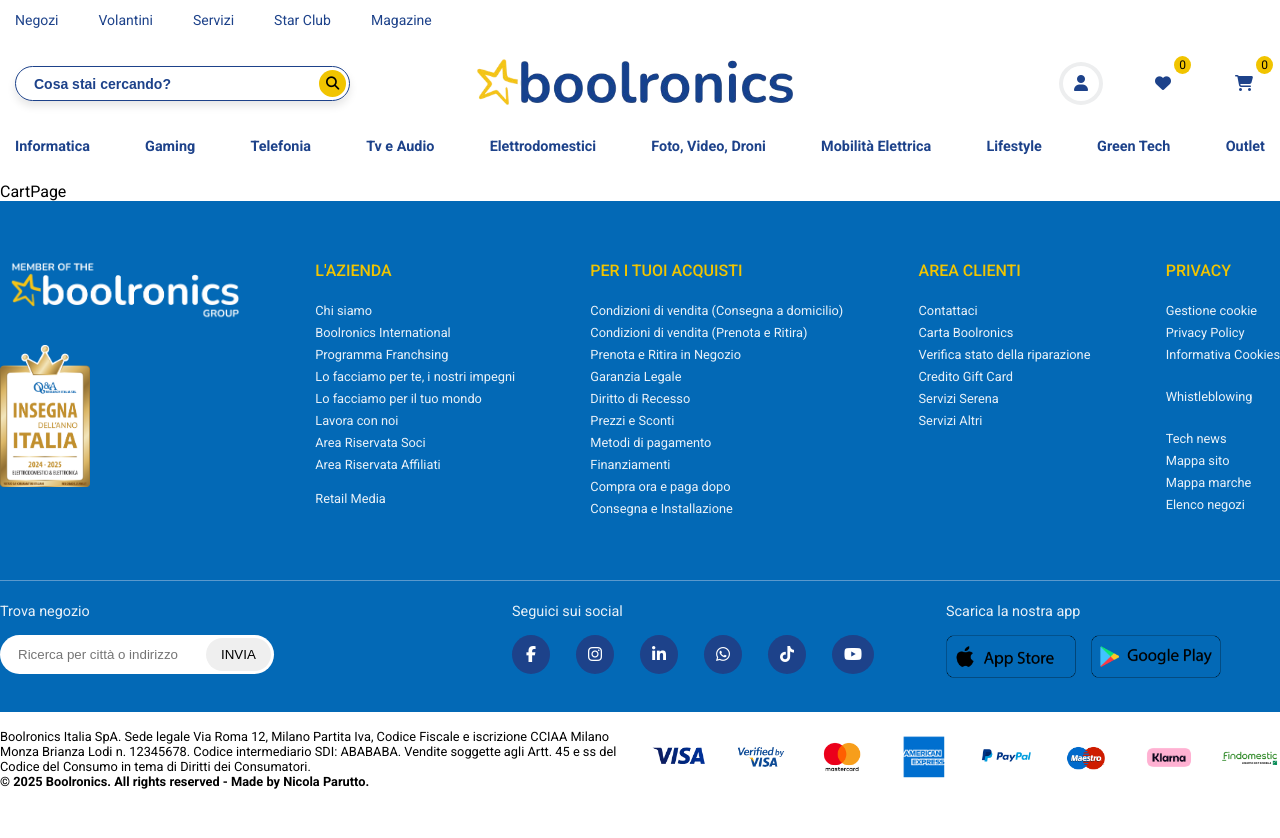
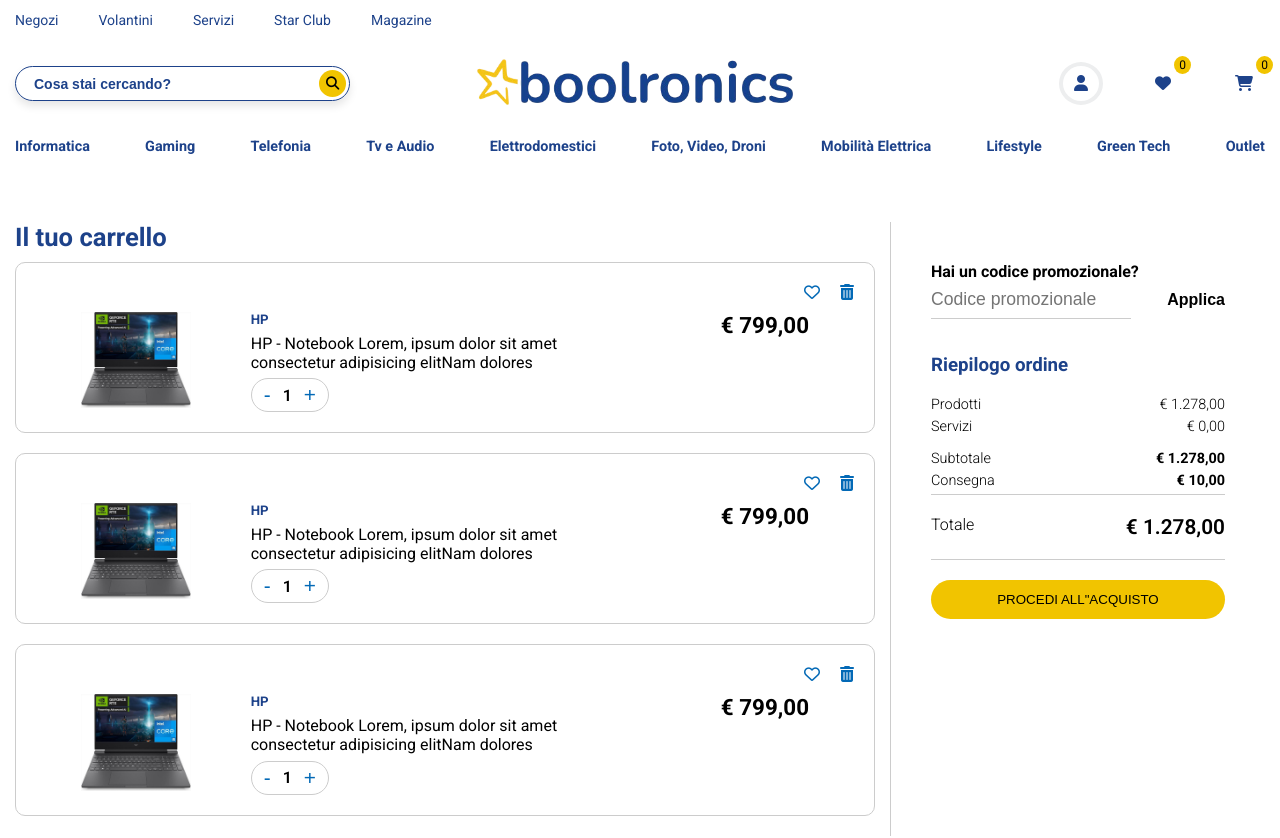
Before and after one commit to nicolaparutto/progetto-finale-spec-frontend-front, a React (Vite) app: page /cart in a window 1280 px wide. Shown: the top 838 px of the page. Before the commit the page ends 806 px from the top, so only its background shows below. Built offline with nearby package versions, Linux system fonts and the light colour scheme; no server answers; the HTML template or start-up script is replaced by a standard one.

Commit message:
feat: add default layout and style of CartPage

```diff
--- a/index.html
+++ b/index.html
@@ -3,7 +3,7 @@
 
 <head>
   <meta charset="UTF-8" />
-  <link rel="icon" type="image/svg+xml" href="/vite.svg" />
+  <link rel="icon" type="image/svg+xml" href="/utility-img/logo-sm.png" />
   <meta name="viewport" content="width=device-width, initial-scale=1.0" />
   <!-- fontawesome cdn -->
   <link rel="stylesheet" href="https://cdnjs.cloudflare.com/ajax/libs/font-awesome/6.7.2/css/all.min.css"
--- /dev/null
+++ b/src/components/utility/CartProductCard.jsx
@@ -0,0 +1,29 @@
+function CartProductCard() {
+	return (
+		<div className="cart-p-card">
+			<div className="cart-p-card-intestation">
+				<button><i className="fa-regular fa-heart"></i></button>
+				<button><i className="fa-solid fa-trash-can"></i></button>
+			</div>
+			<div className="cart-p-card-content">
+				<div className="cart-p-card-img">
+					<img src="../products_images/computer_portatili/portatile_1.jpg" alt="immagine" />
+				</div>
+				<div className="cart-p-card-info">
+					<h5>HP</h5>
+					<p>HP - Notebook Lorem, ipsum dolor sit amet consectetur adipisicing elitNam dolores</p>
+					<div className="cart-quantity-handle">
+						<button>-</button>
+						<span>1</span>
+						<button>+</button>
+					</div>
+				</div>
+				<div className="cart-p-card-price">
+					<p>€ 799,00</p>
+				</div>
+			</div>
+		</div>
+	)
+}
+
+export default CartProductCard
--- a/src/index.css
+++ b/src/index.css
@@ -707,6 +707,192 @@
       }
     }
   }
+
+  section.cart-section {
+    display: flex;
+    justify-content: space-between;
+    padding: 0 15px;
+
+    .cart-products {
+      width: 70%;
+
+      h1 {
+        text-align: left;
+        margin-bottom: 10px;
+      }
+
+      div.cart-p-list {
+        margin-right: 15px;
+
+        .cart-p-card {
+          border: 1px solid #CCCCCC;
+          border-radius: 10px;
+          padding: 20px;
+          margin-bottom: 20px;
+
+          .cart-p-card-intestation {
+            text-align: right;
+            margin-bottom: 10px;
+
+            button {
+              text-align: center;
+              margin-left: 20px;
+              border: none;
+              background-color: transparent;
+              font-size: 1rem;
+              color: var(--light-main-blu);
+            }
+          }
+
+          .cart-p-card-content {
+            display: flex;
+            justify-content: space-between;
+            margin: 0 45px;
+
+            .cart-p-card-img {
+              width: 20%;
+            }
+
+            .cart-p-card-info {
+              width: 75%;
+              padding-left: 60px;
+              display: flex;
+              flex-direction: column;
+              justify-content: space-between;
+
+              h5 {
+                color: var(--main-blue);
+              }
+
+              p {
+                font-weight: 400;
+              }
+
+              .cart-quantity-handle {
+                border: 1px solid #CCCCCC;
+                border-radius: 100px;
+                width: fit-content;
+                display: flex;
+                align-items: center;
+
+                button {
+                  padding: 4px 12px;
+                  border: none;
+                  background-color: transparent;
+                  color: var(--light-main-blu);
+                  font-size: 1.3rem;
+                }
+
+                span {
+                  font-weight: 600;
+                }
+              }
+            }
+
+            .cart-p-card-price {
+              width: 35%;
+              text-align: right;
+              font-size: 1.4rem;
+              font-weight: 700;
+            }
+          }
+        }
+      }
+    }
+
+    .cart-payment {
+      width: 30%;
+      padding: 40px;
+      border-left: 1px solid #CCCCCC;
+
+      .order-promotional-code {
+        margin-bottom: 35px;
+
+        div {
+          display: flex;
+          justify-content: space-between;
+
+          input {
+            border: none;
+            border-bottom: 1px solid #CCCCCC;
+            width: 200px;
+            outline: none;
+            padding: 8px 0;
+            font-size: 1.1rem;
+            color: #757575;
+
+            &::placeholder {
+              font-size: 1.1rem;
+            }
+          }
+
+          button {
+            border: none;
+            background-color: transparent;
+            font-size: 1rem;
+            font-weight: 600;
+          }
+        }
+      }
+
+      .order-summary {
+        h3 {
+          color: var(--main-blue);
+          margin-bottom: 20px;
+        }
+
+        .order-price {
+          margin-bottom: 20px;
+
+          div {
+            display: flex;
+            justify-content: space-between;
+            font-size: .9rem;
+            font-weight: 300;
+            margin-bottom: 5px;
+          }
+
+          div:nth-child(2) {
+            margin-bottom: 15px;
+          }
+
+          div:nth-child(3),
+          div:nth-child(4) {
+            span {
+              font-weight: 700;
+            }
+          }
+
+          div.order-total {
+            padding: 20px 0;
+            border-top: 1px solid #CCCCCC;
+            border-bottom: 1px solid #CCCCCC;
+
+            p {
+              font-size: 1rem;
+            }
+
+            span {
+              font-weight: 600;
+              font-size: 1.3rem;
+            }
+          }
+        }
+
+        .cart-btn {
+          width: 100%;
+          background-color: var(--main-yellow);
+          border: none;
+          border-radius: 100px;
+          padding: 12px 0;
+
+          &:hover {
+            background-color: #d6af00;
+          }
+        }
+      }
+    }
+  }
 }
 
 /* ========== FOOTER style ========== */
--- a/src/pages/CartPage.jsx
+++ b/src/pages/CartPage.jsx
@@ -1,6 +1,51 @@
+import CartProductCard from "../components/utility/CartProductCard"
+import { useProductsContext } from "../context/ProductsContext"
 function CartPage() {
+
+	const { productsOnCart, addToCart } = useProductsContext();
+	console.log(productsOnCart);
+
 	return (
-		<div>CartPage</div>
+		<section className="container cart-section section-spacer">
+			<div className="cart-products">
+				<h1>Il tuo carrello</h1>
+				<div className="cart-p-list">
+					<CartProductCard />
+					<CartProductCard />
+					<CartProductCard />
+				</div>
+			</div>
+			<div className="cart-payment">
+				<div className="order-promotional-code">
+					<h4>Hai un codice promozionale?</h4>
+					<div>
+						<input type="text" placeholder="Codice promozionale" />
+						<button>Applica</button>
+					</div>
+				</div>
+				<div className="order-summary">
+					<h3>Riepilogo ordine</h3>
+					<div className="order-price">
+						<div>
+							<p>Prodotti</p><span>€ 1.278,00</span>
+						</div>
+						<div>
+							<p>Servizi</p><span>€ 0,00</span>
+						</div>
+						<div>
+							<p>Subtotale</p><span>€ 1.278,00</span>
+						</div>
+						<div>
+							<p>Consegna</p><span>€ 10,00</span>
+						</div>
+						<div className="order-total">
+							<p>Totale</p> <span>€ 1.278,00</span>
+						</div>
+					</div>
+					<button className="cart-btn">PROCEDI ALL"ACQUISTO</button>
+				</div>
+			</div>
+		</section>
 	)
 }
 
```
Also changed, not shown: public/utility-img/logo-sm.png (added).
